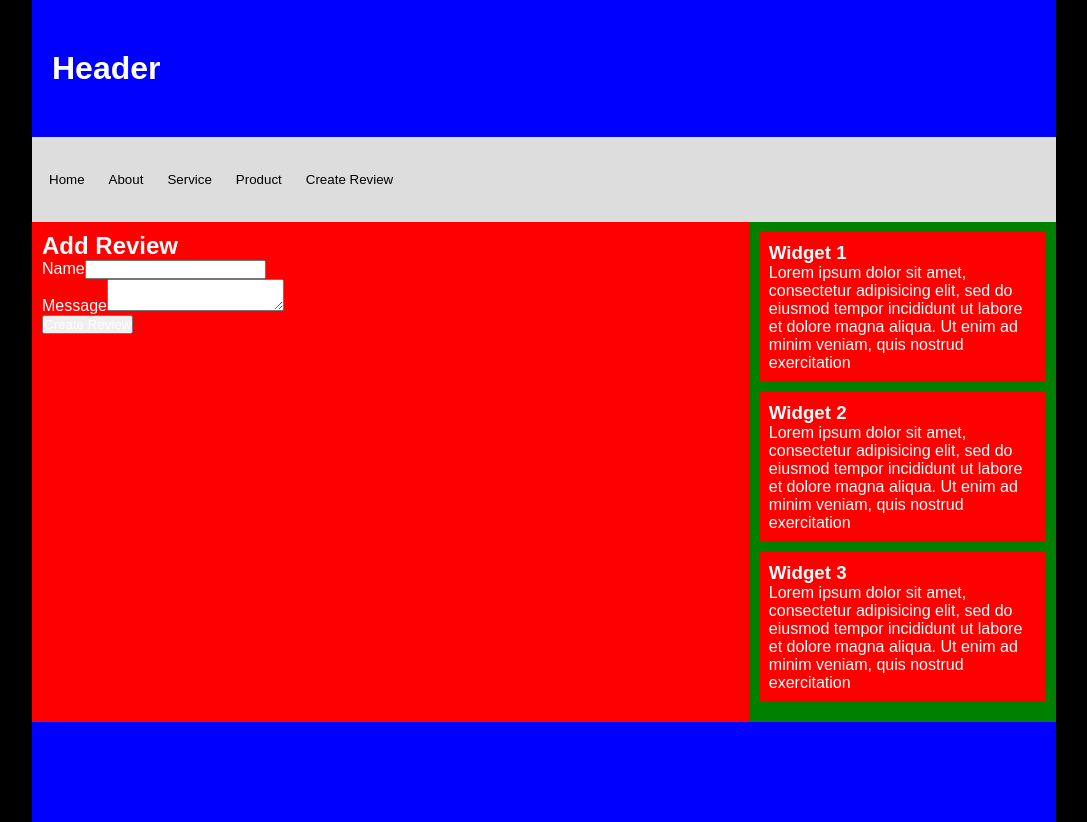
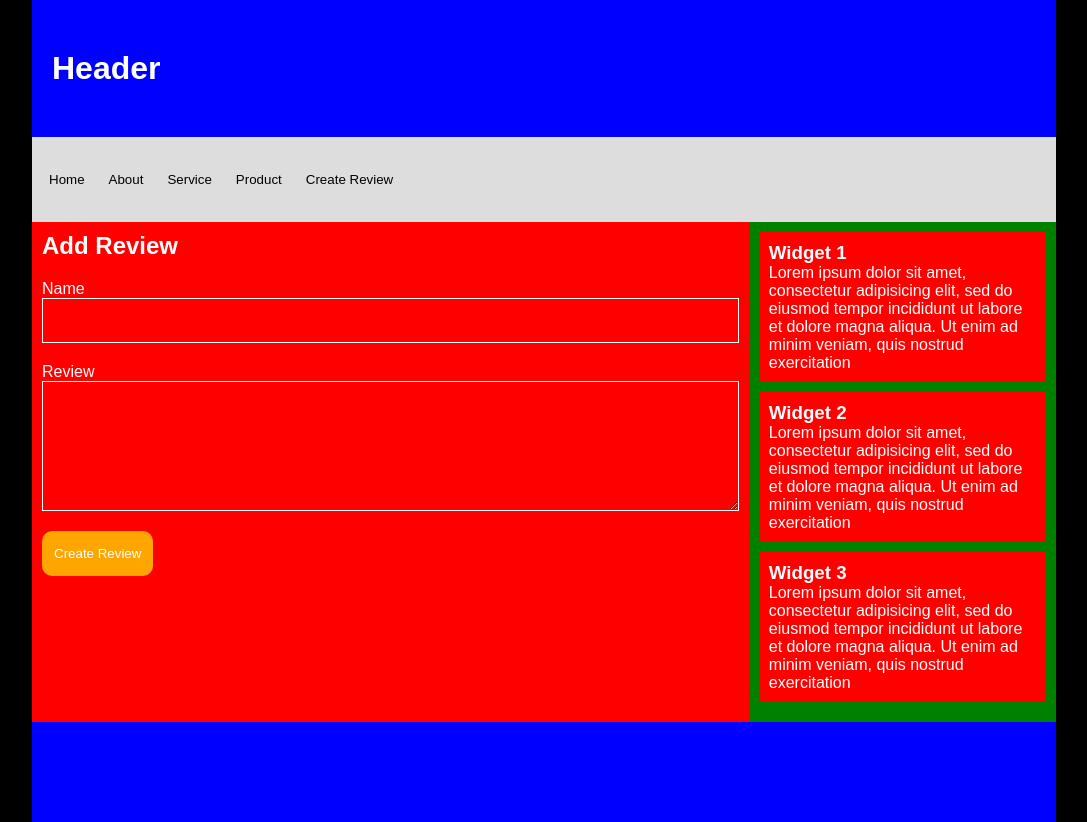
Before and after one commit to Benwaz78/react_repo, a React (Create React App) app: page /create-review in a window 1280 px wide. Shown: the whole page, without its empty margins (96-1183 px from the left). Built offline with nearby package versions, Linux system fonts and the light colour scheme.

Commit message:
My messages

```diff
--- a/src/CreateReview.js
+++ b/src/CreateReview.js
@@ -1,25 +1,63 @@
 import Aside from "./Aside";
-import { useState, useEffect } from "react";
-import { useParams } from "react-router-dom";
+import { useState } from "react";
 
 function CreateReview(){
 
+    const [name, setName] = useState('');
+    const [review, setReview] = useState('');
+    const [isPending, setPending] = useState(false);
+    const [isSuccess, setSuccess] = useState(false);
 
+    const handleSubmit = (evt)=>{
+        evt.preventDefault();
+
+        const body = {name, review};
+        console.log(body);
+        setPending(true);
+
+        const header = {
+            method: "POST",
+            headers: {"Content-Type":"application/json"},
+            body: JSON.stringify(body),
+        }
+
+        fetch('https://student-api.softwareacademy.ng/create-api-review/', header).then(
+            ()=>{
+                console.log("Data added");
+                setSuccess(true);
+                setPending(false);
+            }
+        )
+    }
 
     return(
         <section>
             <div id="mainContent" className="home">
                     <h2>Add Review</h2>
-                   <form>
-                        <div>
+                   <form onSubmit={ handleSubmit }>
+                        <div className="form-group">
                             <label>Name</label>
-                            <input type="text" />
+                            <input
+                            type="text"
+                            value={name}
+                            onChange={(e)=>{ setName(e.target.value) }}
+                            required
+                            />
                         </div>
-                        <div>
-                            <label>Message</label>
-                            <textarea></textarea>
+                        <div className="form-group">
+                            <label>Review</label>
+                            <textarea
+                            required
+                             value={review}
+                             onChange={ (e)=>{ setReview(e.target.value) }}
+                            ></textarea>
                         </div>
-                        <button>Create Review</button>
+                        {!isPending &&  <button className="btn-state">Create Review</button> }
+                        {isPending  &&  <button className="loading-btn-state">Create Review.......</button>}
+                        {isSuccess && <div className="alert-success">Review Added</div>}
+
+
+
                    </form>
             </div>
             <Aside />
--- a/src/Product.js
+++ b/src/Product.js
@@ -10,12 +10,14 @@ function Product(){
 
 
         const [ apiData, setApiData ] = useState([]);
+        const [ isPending, setPending] = useState(true);
 
         const getApiData = async ()=>{
             const data = await fetch("https://student-api.softwareacademy.ng/api/");
             const convertData = await data.json();
             setApiData(convertData);
             console.log(convertData);
+            setPending(false);
             // console.log(convertData.results[0].name.title, convertData.results[0].name.first);
         }
 
@@ -43,7 +45,7 @@ function Product(){
                         )
                     )
                 }
-
+               {isPending && <div>Loading....</div>}
 
             </div>
             <Aside />
--- a/src/ProductDetail.js
+++ b/src/ProductDetail.js
@@ -11,18 +11,21 @@ function ProductDetail(){
 
         const { id } = useParams();
         const [ apiData, setDetailApiData ] = useState([]);
+        const [ isPending, setPending] = useState(true);
 
         const getDetailData = async ()=>{
             const data = await fetch(`https://student-api.softwareacademy.ng/detail/api/?id=${id}`);
             const convertData = await data.json();
             setDetailApiData(convertData);
             console.log(convertData);
+            setPending(false);
         }
 
     return(
         <section>
             <div id="mainContent" className="home">
                     <div>
+                        {isPending && <div>Loading....</div>}
                         <h2>Data Here </h2>
                         <h2>{ apiData.menu_name }</h2>
                         <h2>{ apiData.prize }</h2>
--- a/src/css/style.css
+++ b/src/css/style.css
@@ -90,6 +90,53 @@ section{
 	width: 70%;
 }
 
+.form-group{
+	margin: 20px 0 20px 0;
+}
+
+.form-group > input,
+.form-group > textarea{
+	display: block;
+	padding: 10px;
+	width: 100%;
+	background-color: transparent;
+	border:1px solid #fff;
+}
+
+.form-group > input{
+	height: 45px;
+}
+
+.form-group > textarea{
+	height: 130px;
+}
+
+.btn-state,
+.loading-btn-state{
+	padding: 15px 12px;
+	color:#fff;
+	border-style: none;
+	border-radius: 10px;
+}
+
+.btn-state{
+	background-color: orange;
+	cursor: pointer;
+}
+
+.loading-btn-state{
+	background-color: rgb(247, 189, 81);
+}
+
+.alert-success{
+	background-color: rgb(56, 248, 38);
+	padding: 10px;
+	color:#fff;
+	width: 100%;
+	border-radius: 12px;
+}
+
+
 aside{
 	background: green;
 	padding: 10px;
```
